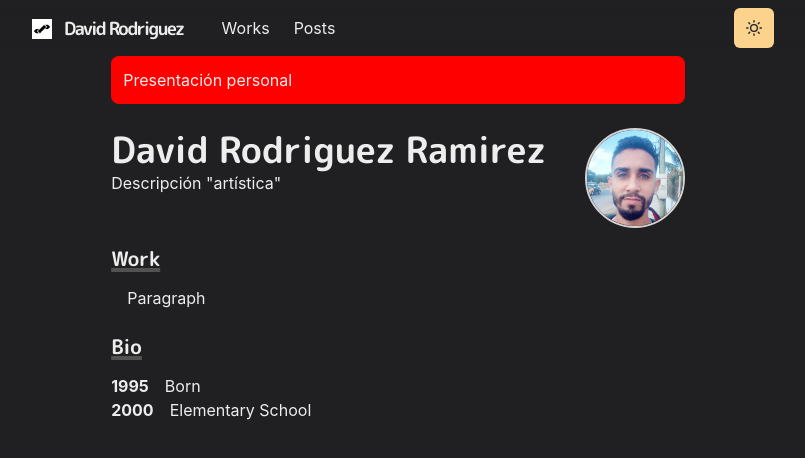
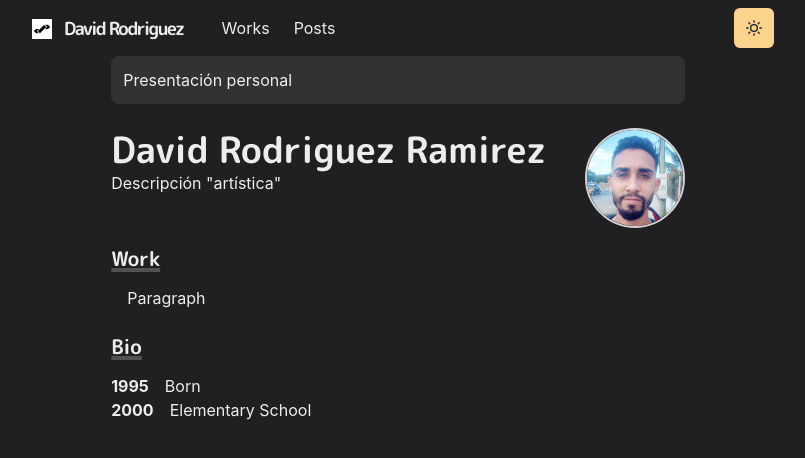
Before and after one commit to DaveRoRa/next_portfolio, a Next.js app: page / in a window 1280 px wide. Shown: the top 458 px of the page, without its empty margins (242-1047 px from the left). Built offline with nearby package versions, Linux system fonts and the light colour scheme.

Commit message:
Article Layout

```diff
--- /dev/null
+++ b/components/layout/Article.js
@@ -0,0 +1,31 @@
+import { motion } from 'framer-motion';
+import Head from 'next/head';
+import { GridItemStyle } from '../GridItem';
+
+const variants = {
+  hidden: { opacity: 0, x: 0, y: 20 },
+  enter: { opacity: 1, x: 0, y: 0 },
+  exit: { opacity: 0, x: 0, y: 20 }
+};
+
+const Article = ({ children, title }) => (
+  <motion.article
+    initial='hidden'
+    animate='enter'
+    exit='exit'
+    variants={variants}
+    transition={{ duration: 0.4, type: 'easeInOut' }}
+    style={{ position: 'relative' }}>
+    <>
+      {title && (
+        <Head>
+          <title>{title} - David Rodriguez Ramirez</title>
+        </Head>
+      )}
+      {children}
+      <GridItemStyle />
+    </>
+  </motion.article>
+);
+
+export default Article;
--- a/package.json
+++ b/package.json
@@ -16,7 +16,8 @@
     "framer-motion": "^6.3.4",
     "next": "12.1.5",
     "react": "18.1.0",
-    "react-dom": "18.1.0"
+    "react-dom": "18.1.0",
+    "three": "^0.142.0"
   },
   "devDependencies": {
     "eslint": "8.14.0",
--- a/pages/index.js
+++ b/pages/index.js
@@ -3,11 +3,13 @@ import { Container, Box, Heading } from '@chakra-ui/react';
 import ProfilePic from '../components/ProfilePic';
 import Section, { Paragraph } from '../components/Section';
 import BioSection from '../components/BioSection';
+import Article from '../components/layout/Article';
 
 function MainPage() {
   return (
+    <Article>
       <Container>
-      <Box borderRadius='lg' bg='red' mb={6} p={3} alignItems='center'>
+        <Box borderRadius='lg' bg='whiteAlpha.200' mb={6} p={3} alignItems='center'>
           Presentación personal
         </Box>
         <Box display={{ md: 'flex' }}>
@@ -32,6 +34,7 @@ function MainPage() {
           <BioSection />
         </Section>
       </Container>
+    </Article>
   );
 }
 
--- a/pages/works.js
+++ b/pages/works.js
@@ -1,10 +1,12 @@
 import { Container, Heading, SimpleGrid, Divider } from '@chakra-ui/react';
 import { WorkGridItem } from '../components/GridItem';
 import Section from '../components/Section';
+import Article from '../components/layout/Article';
 
 const inkTumb = '/images/pokemon-scarlet-violet-pawmi.webp';
 
 const WorksPage = () => (
+  <Article>
     <Container>
       <Heading as='h3' align='center' fontSize={20} mb={4}>
         Works
@@ -28,6 +30,7 @@ const WorksPage = () => (
         </Heading>
       </Section>
     </Container>
+  </Article>
 );
 
 export default WorksPage;
```
Also changed, not shown: 2 other files (tests, documents, lock files or other folders). Lines whose indentation alone changed are shown as unchanged.
